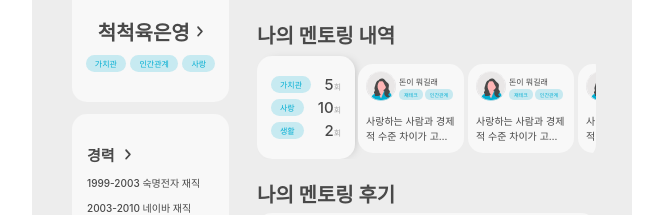
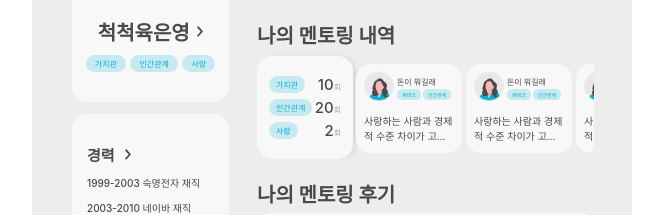
Before and after one commit to youbing5921/deploy_hw, a React (Create React App) app in the folder gamja/: page /mentor/mypage/1 in a window 1280 px wide. Shown: the part 235-450 px from the top of the page, without its empty margins (308-971 px from the left). Built offline with nearby package versions, Linux system fonts and the light colour scheme; a web font is replaced by a local one.

Commit message:
[Chore] History.jsx 배열 생성

```diff
--- a/gamja/src/components/mypage/History.jsx
+++ b/gamja/src/components/mypage/History.jsx
@@ -29,30 +29,23 @@ const users = [
   },
 ];
 
-const History = () => {
+const History = ({ Info }) => {
   return (
     <>
       <Wrapper>
-        <Left>
-          <CategoryBox>
-            <Category>가치관</Category>
-            <CategoryCount>
-              5<span>회</span>
-            </CategoryCount>
-          </CategoryBox>
-          <CategoryBox>
-            <Category>사랑</Category>
-            <CategoryCount>
-              10<span>회</span>
-            </CategoryCount>
-          </CategoryBox>
-          <CategoryBox>
-            <Category>생활</Category>
-            <CategoryCount>
-              2<span>회</span>
-            </CategoryCount>
-          </CategoryBox>
-        </Left>
+        {Info.map((info) => (
+          <Left>
+            {info.category.map((cat, idx) => (
+              <CategoryBox key={idx}>
+                <Category>{cat}</Category>
+                <CategoryCount>
+                  {info.count[idx]}
+                  <span>회</span>
+                </CategoryCount>
+              </CategoryBox>
+            ))}
+          </Left>
+        ))}
         <Right>
           {users.map((user) => (
             <Container key={user.id}>
@@ -87,8 +80,8 @@ const Wrapper = styled.div`
 
 const Left = styled.div`
   margin-top: 5px;
-  width: 78px;
-  padding: 15px 10px;
+  width: 80px;
+  padding: 15px 8px;
   border-radius: 15px;
   background: #f8f8f8;
   box-shadow: 4px 0px 10px -5px rgba(0, 0, 0, 0.25);
@@ -102,7 +95,7 @@ const CategoryBox = styled.div`
 `;
 
 const Category = styled.div`
-  padding: 3px 9px;
+  padding: 3px 7px;
   border-radius: 9px;
   background: rgba(3, 174, 210, 0.2);
   color: #03aed2;
--- a/gamja/src/pages/mentor/MyPageMentor.js
+++ b/gamja/src/pages/mentor/MyPageMentor.js
@@ -57,7 +57,7 @@ const MyPageMentor = () => {
               </Rating>
               <HistoryBox>
                 <Title>나의 멘토링 내역</Title>
-                <History />
+                <History Info={Info} />
               </HistoryBox>
               <ReviewBox>
                 <Title>나의 멘토링 후기</Title>
```
